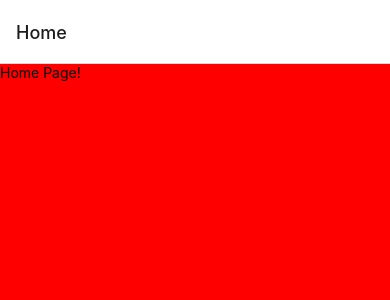
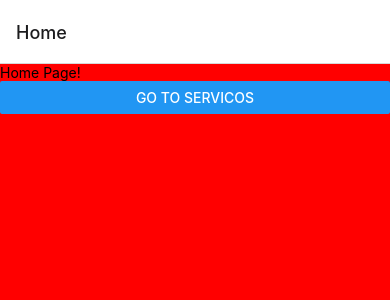
Before and after one commit to VictorJGB/teste-mobile-jr-2, a React Native app: screen / in a window 390 px wide. Shown: the top 300 px of the page. Built offline with nearby package versions, Linux system fonts and the light colour scheme.

Commit message:
feat: Creating the routes type

```diff
--- a/App.tsx
+++ b/App.tsx
@@ -1,20 +1,13 @@
-import HomeScreen from '@/app/screens/Home'
-import ServicosScreen from '@/app/screens/Servicos'
 import { ThemeWrapper } from '@/layout/theme-wrapper'
+import { StackRoutes } from '@/routes'
 import { NavigationContainer } from '@react-navigation/native'
-import { createNativeStackNavigator } from '@react-navigation/native-stack'
 import React from 'react'
-
-const Stack = createNativeStackNavigator()
 
 export default function App() {
   return (
     <ThemeWrapper>
       <NavigationContainer>
-        <Stack.Navigator>
-          <Stack.Screen name="Home" component={HomeScreen} />
-          <Stack.Screen name="Servicos" component={ServicosScreen} />
-        </Stack.Navigator>
+        <StackRoutes />
       </NavigationContainer>
     </ThemeWrapper>
   )
--- a/src/app/screens/Home/index.tsx
+++ b/src/app/screens/Home/index.tsx
@@ -1,10 +1,15 @@
-import { Text } from 'react-native'
+import { StackNavigation } from '@/routes'
+import { useNavigation } from '@react-navigation/native'
+import { Button, Text } from 'react-native'
 import { Container } from './styles'
 
 export default function HomeScreen() {
+  const { navigate } = useNavigation<StackNavigation>()
+
   return (
     <Container>
       <Text>Home Page!</Text>
+      <Button title="Go to Servicos" onPress={() => navigate('Servicos')} />
     </Container>
   )
 }
--- a/src/app/screens/Servicos/index.tsx
+++ b/src/app/screens/Servicos/index.tsx
@@ -1,9 +1,14 @@
-import { Text, View } from 'react-native'
+import { StackNavigation } from '@/routes'
+import { useNavigation } from '@react-navigation/native'
+import { Button, Text, View } from 'react-native'
 
 export default function ServicosScreen() {
+  const { navigate } = useNavigation<StackNavigation>()
+
   return (
     <View style={{ flex: 1, justifyContent: 'center', alignItems: 'center' }}>
       <Text>Servicos Screen</Text>
+      <Button title="Go back" onPress={() => navigate('Home')} />
     </View>
   )
 }
--- /dev/null
+++ b/src/routes/index.tsx
@@ -0,0 +1,19 @@
+import HomeScreen from '@/app/screens/Home'
+import ServicosScreen from '@/app/screens/Servicos'
+import { NavigationProp } from '@react-navigation/native'
+import { createNativeStackNavigator } from '@react-navigation/native-stack'
+
+export type Screens = ['Home', 'Servicos']
+export type RootStackParamList = Record<Screens[number], undefined>
+export type StackNavigation = NavigationProp<RootStackParamList>
+
+const { Navigator, Screen } = createNativeStackNavigator<RootStackParamList>()
+
+export function StackRoutes() {
+  return (
+    <Navigator initialRouteName="Home">
+      <Screen name="Home" component={HomeScreen} />
+      <Screen name="Servicos" component={ServicosScreen} />
+    </Navigator>
+  )
+}
```
